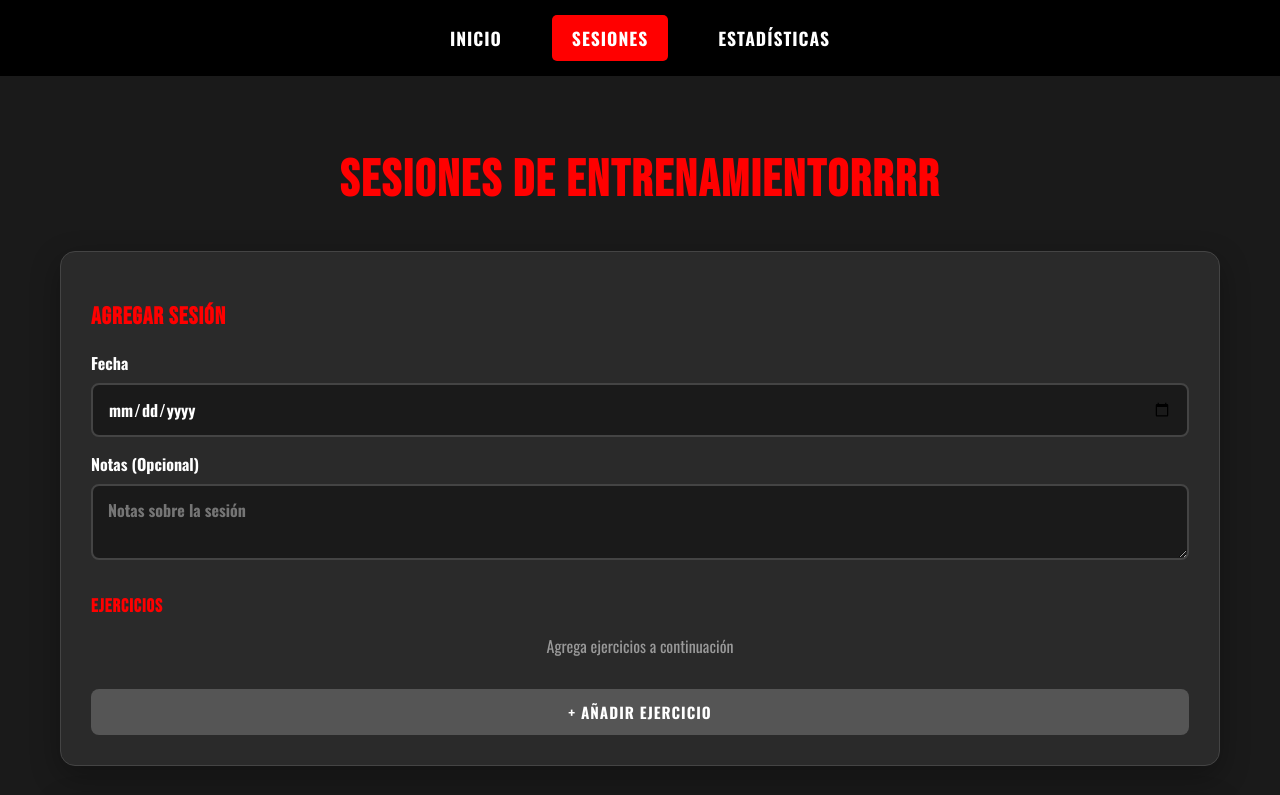
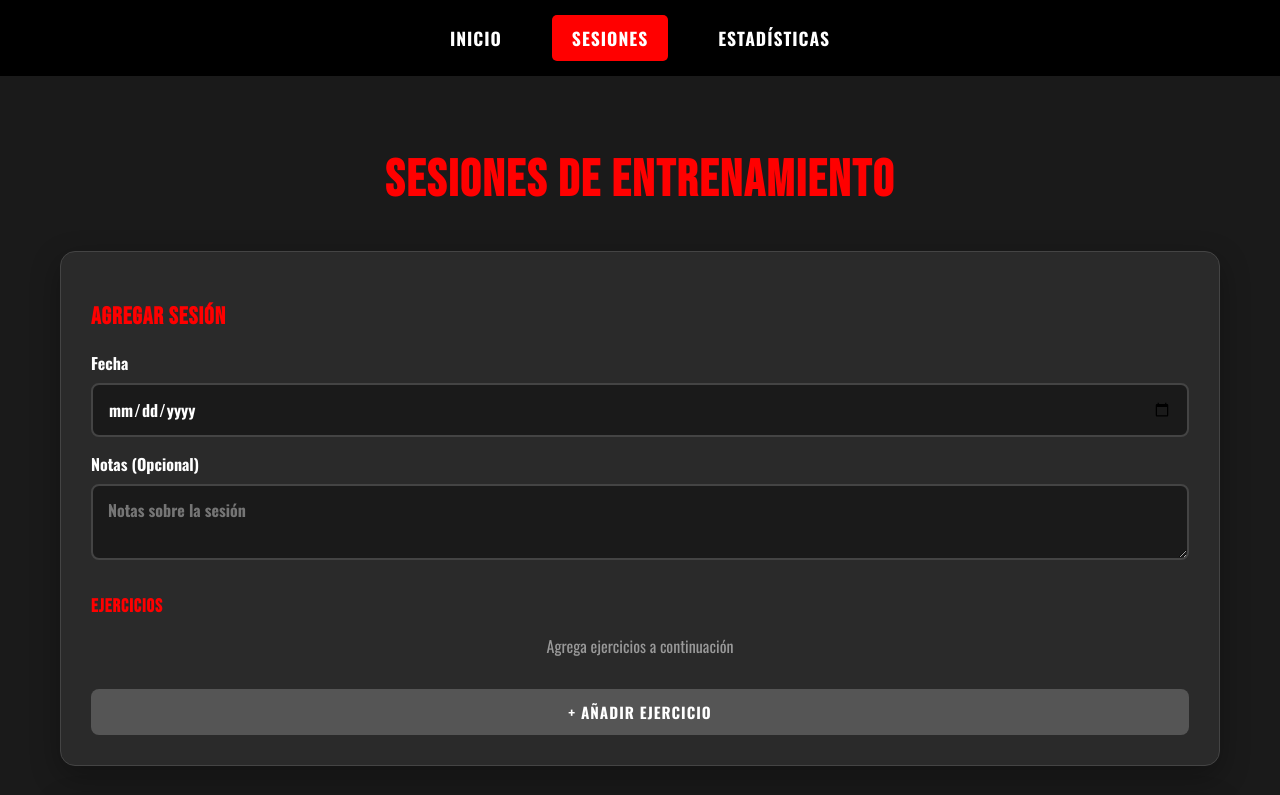
Before and after one commit to metroveinte/gym-tracker, a website: page public/sessions.html in a window 1280 px wide. Shown: the top 795 px of the page. Drawn offline with nearby package versions, Linux system fonts and the light colour scheme; no server answers.

Commit message:
Fix spelling error in sessions.html header
Corrected the spelling of 'Entrenamientorrrr' to 'Entrenamiento' in the main header.

```diff
--- a/public/sessions.html
+++ b/public/sessions.html
@@ -18,7 +18,7 @@
     </nav>
   </header>
   <main class="container">
-    <h1>Sesiones de Entrenamientorrrr</h1>
+    <h1>Sesiones de Entrenamiento</h1>
     <div id="message" class="message hidden"></div>
     <section class="card">
       <h2>Agregar sesión</h2>
```
